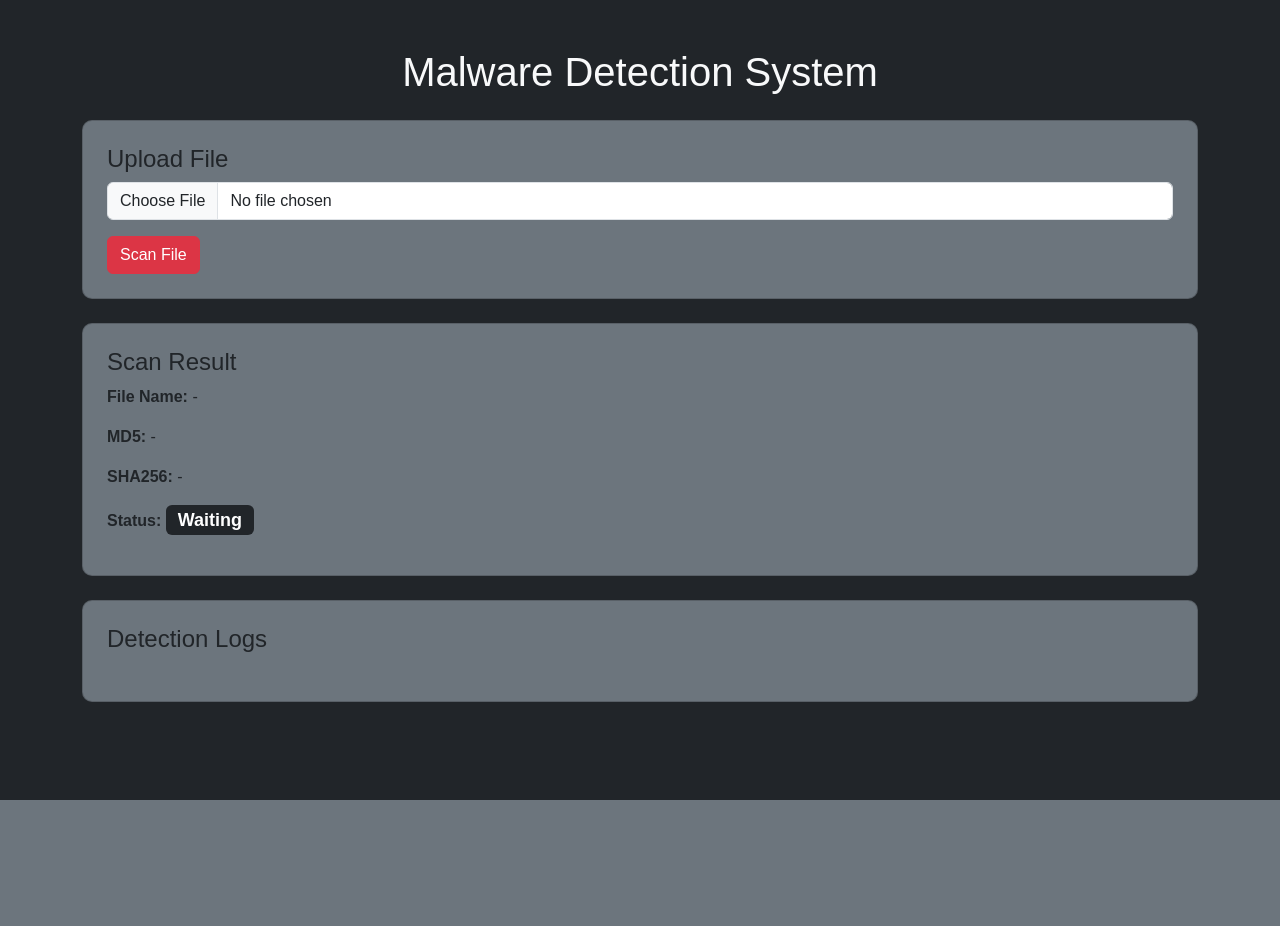
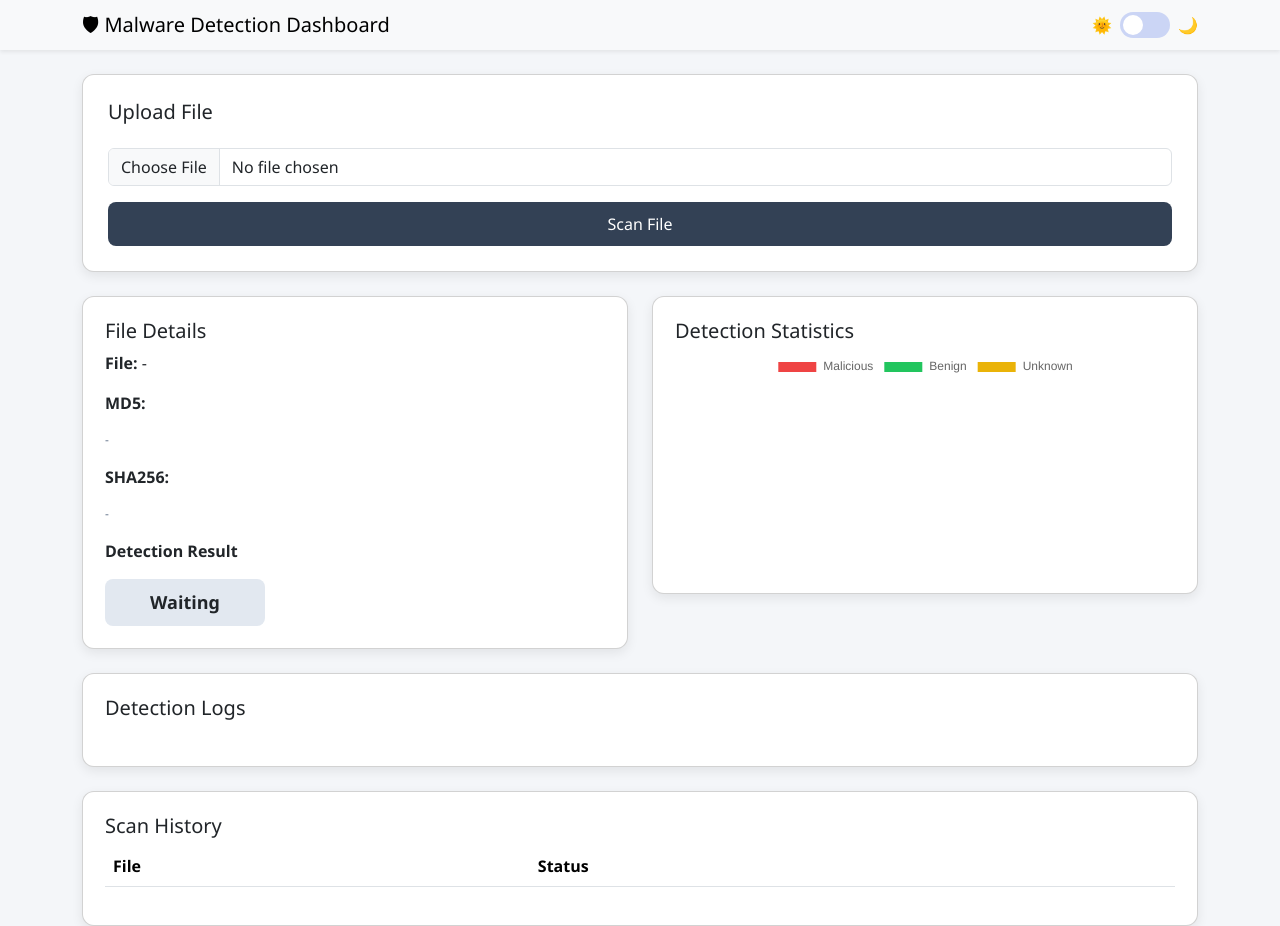
Before and after one commit to Harsh14055/cys_project, a Flask app: page / in a window 1280 px wide. Before the commit the page ends 800 px from the top, so only its background shows below. Run offline with Flask 3, Linux system fonts and the light colour scheme; lists and menus that the app fills with data are empty.

Commit message:
Improve the UI. add Chart, and DArk mode.

```diff
--- a/static/script.js
+++ b/static/script.js
@@ -1,58 +1,128 @@
-document.getElementById("scanBtn").addEventListener("click", function(e){
-e.preventDefault();
-scanFile();
+document.getElementById("scanBtn").addEventListener("click", scanFile);
+
+let malwareCount = 0;
+let benignCount = 0;
+let unknownCount = 0;
+
+let chart;
+
+function createChart(){
+
+const ctx=document.getElementById("statsChart");
+
+chart=new Chart(ctx,{
+type:"doughnut",
+
+data:{
+labels:["Malicious","Benign","Unknown"],
+
+datasets:[{
+data:[0,0,0],
+
+backgroundColor:[
+"#ef4444",
+"#22c55e",
+"#eab308"
+]
+}]
+}
+});
+}
+
+createChart();
+
+function updateChart(){
+
+chart.data.datasets[0].data=[
+malwareCount,
+benignCount,
+unknownCount
+];
+
+chart.update();
+}
+
+
+document.getElementById("themeToggle").addEventListener("change",function(){
+
+document.body.classList.toggle("dark");
+
 });
 
 
 async function scanFile(){
 
-console.log("Scan started");
-
-let fileInput = document.getElementById("fileInput");
-let file = fileInput.files[0];
+let fileInput=document.getElementById("fileInput");
+let file=fileInput.files[0];
 
 if(!file){
-alert("Please upload a file");
+alert("Upload a file");
 return;
 }
 
-let formData = new FormData();
-formData.append("file", file);
+let logs=document.getElementById("logs");
+logs.innerHTML="<li>Uploading file...</li>";
 
-let response = await fetch("/scan-file",{
+let formData=new FormData();
+formData.append("file",file);
+
+let response=await fetch("/scan-file",{
 method:"POST",
 body:formData
 });
 
-let data = await response.json();
+let data=await response.json();
 
-console.log("Result received", data);
+document.getElementById("fileName").innerText=data.file_name;
+document.getElementById("md5").innerText=data.md5;
+document.getElementById("sha256").innerText=data.sha256;
 
-document.getElementById("fileName").innerText = data.file_name;
-document.getElementById("md5").innerText = data.md5;
-document.getElementById("sha256").innerText = data.sha256;
+let statusBox=document.getElementById("statusBox");
 
-let statusElement = document.getElementById("status");
-statusElement.innerText = data.status;
+statusBox.className="status-box";
+statusBox.innerText=data.status;
 
-if(data.status === "Malicious")
-statusElement.className = "badge bg-danger";
+if(data.status==="Malicious"){
+statusBox.classList.add("malicious");
+malwareCount++;
+}
 
-else if(data.status === "Benign")
-statusElement.className = "badge bg-success";
+else if(data.status==="Benign"){
+statusBox.classList.add("benign");
+benignCount++;
+}
 
-else
-statusElement.className = "badge bg-warning";
+else{
+statusBox.classList.add("unknown");
+unknownCount++;
+}
 
-let logs = document.getElementById("logs");
-logs.innerHTML = "";
+updateChart();
+
+logs.innerHTML="";
 
 data.logs.forEach(log=>{
-let li = document.createElement("li");
-li.innerText = log;
+let li=document.createElement("li");
+li.innerText=log;
 logs.appendChild(li);
 });
 
-fileInput.value = "";
+addHistory(data.file_name,data.status);
+
+fileInput.value="";
+}
+
+function addHistory(file,status){
+
+let table=document.getElementById("historyTable");
+
+let row=document.createElement("tr");
+
+row.innerHTML=`
+<td>${file}</td>
+<td>${status}</td>
+`;
+
+table.prepend(row);
 
 }
--- a/static/style.css
+++ b/static/style.css
@@ -1,12 +1,152 @@
 body{
-font-family: Arial;
+background:#f4f6f9;
+font-family:Segoe UI;
+transition:0.4s;
 }
 
-.card{
-border-radius:10px;
+/* Dark Mode */
+
+.dark{
+background:#0f172a;
+color:white;
 }
 
-#status{
+.dashboard-card{
+padding:22px;
+border-radius:12px;
+box-shadow:0 4px 12px rgba(0,0,0,0.08);
+}
+
+.upload-card{
+padding:25px;
+border-radius:12px;
+box-shadow:0 4px 12px rgba(0,0,0,0.08);
+}
+
+.hash{
+font-size:12px;
+word-break:break-all;
+color:#64748b;
+}
+
+/* Elegant button */
+
+.scan-btn{
+background:#334155;
+color:white;
+border:none;
+padding:10px 22px;
+border-radius:8px;
+font-weight:500;
+transition:0.3s;
+}
+
+.scan-btn:hover{
+background:#1e293b;
+transform:scale(1.03);
+}
+
+/* Detection result */
+
+.status-box{
 font-size:18px;
-padding:6px 12px;
+font-weight:600;
+padding:10px;
+border-radius:8px;
+text-align:center;
+background:#e2e8f0;
+width:160px;
 }
+
+.malicious{
+background:#fee2e2;
+color:#b91c1c;
+}
+
+.benign{
+background:#dcfce7;
+color:#15803d;
+}
+
+.unknown{
+background:#fef9c3;
+color:#92400e;
+}
+
+/* Chart smaller */
+
+#statsChart{
+max-height:220px;
+}
+
+/* Dark mode styles */
+
+.dark .dashboard-card{
+background:#1e293b;
+color:white;
+}
+
+.dark .upload-card{
+background:#1e293b;
+}
+
+.dark table{
+color:white;
+}
+
+.dark .status-box{
+background:#334155;
+}
+
+/* Toggle */
+
+.theme-toggle{
+display:flex;
+align-items:center;
+gap:8px;
+}
+
+.switch{
+position:relative;
+display:inline-block;
+width:50px;
+height:26px;
+}
+
+.switch input{
+opacity:0;
+width:0;
+height:0;
+}
+
+.slider{
+position:absolute;
+cursor:pointer;
+top:0;
+left:0;
+right:0;
+bottom:0;
+background:#cbd5f5;
+transition:0.4s;
+border-radius:34px;
+}
+
+.slider:before{
+position:absolute;
+content:"";
+height:20px;
+width:20px;
+left:3px;
+bottom:3px;
+background:white;
+transition:0.4s;
+border-radius:50%;
+}
+
+input:checked + .slider{
+background:#334155;
+}
+
+input:checked + .slider:before{
+transform:translateX(24px);
+}
--- a/templates/index.html
+++ b/templates/index.html
@@ -1,71 +1,134 @@
 <!DOCTYPE html>
-<html>
+<html lang="en">
 
 <head>
-<title>Malware Detection System</title>
+<meta charset="UTF-8">
+<title>Malware Detection Dashboard</title>
 
-<link rel="stylesheet"
-href="https://cdn.jsdelivr.net/npm/bootstrap@5.3.2/dist/css/bootstrap.min.css">
+<link href="https://cdn.jsdelivr.net/npm/bootstrap@5.3.2/dist/css/bootstrap.min.css" rel="stylesheet">
+<script src="https://cdn.jsdelivr.net/npm/chart.js"></script>
 
 <link rel="stylesheet" href="{{ url_for('static', filename='style.css') }}">
 
 </head>
 
-<body class="bg-dark text-light">
+<body id="body">
 
-<div class="container mt-5">
+<nav class="navbar navbar-light bg-light shadow-sm">
 
-<h1 class="text-center mb-4">
-Malware Detection System
-</h1>
+<div class="container d-flex justify-content-between">
 
+<h4 class="navbar-brand mb-0">
+🛡 Malware Detection Dashboard
+</h4>
+
+<div class="theme-toggle">
+
+<span>🌞</span>
+
+<label class="switch">
+<input type="checkbox" id="themeToggle">
+<span class="slider"></span>
+</label>
+
+<span>🌙</span>
+
+</div>
+
+</div>
+
+</nav>
+
+<div class="container mt-4">
 
 <!-- Upload Panel -->
 
-<div class="card bg-secondary p-4">
+<div class="card upload-card">
 
-<h4>Upload File</h4>
+<h5>Upload File</h5>
 
-<!-- FORM added -->
-<form id="uploadForm">
+<input type="file" id="fileInput" class="form-control mt-3">
 
-<input type="file" id="fileInput" class="form-control mb-3" required>
-
-<button type="button" class="btn btn-danger" id="scanBtn">
+<button class="scan-btn mt-3" id="scanBtn">
 Scan File
 </button>
-
-</form>
 
 </div>
 
 
-<!-- Scan Result -->
+<!-- Main Dashboard -->
 
-<div class="card bg-secondary mt-4 p-4">
+<div class="row mt-4">
 
-<h4>Scan Result</h4>
+<div class="col-md-6">
 
-<p><b>File Name:</b> <span id="fileName">-</span></p>
+<div class="card dashboard-card">
 
-<p><b>MD5:</b> <span id="md5">-</span></p>
+<h5>File Details</h5>
 
-<p><b>SHA256:</b> <span id="sha256">-</span></p>
+<p><b>File:</b> <span id="fileName">-</span></p>
 
-<p><b>Status:</b>
-<span id="status" class="badge bg-dark">Waiting</span>
-</p>
+<p><b>MD5:</b></p>
+<p class="hash" id="md5">-</p>
+
+<p><b>SHA256:</b></p>
+<p class="hash" id="sha256">-</p>
+
+<p><b>Detection Result</b></p>
+
+<div id="statusBox" class="status-box">
+Waiting
+</div>
+
+</div>
+
+</div>
+
+
+<div class="col-md-6">
+
+<div class="card dashboard-card">
+
+<h5>Detection Statistics</h5>
+
+<canvas id="statsChart"></canvas>
+
+</div>
+
+</div>
 
 </div>
 
 
 <!-- Logs -->
 
-<div class="card bg-secondary mt-4 p-4">
+<div class="card dashboard-card mt-4">
 
-<h4>Detection Logs</h4>
+<h5>Detection Logs</h5>
 
 <ul id="logs"></ul>
+
+</div>
+
+
+<!-- History -->
+
+<div class="card dashboard-card mt-4">
+
+<h5>Scan History</h5>
+
+<table class="table">
+
+<thead>
+<tr>
+<th>File</th>
+<th>Status</th>
+</tr>
+</thead>
+
+<tbody id="historyTable"></tbody>
+
+</table>
 
 </div>
 
@@ -74,5 +137,4 @@ Scan File
 <script src="{{ url_for('static', filename='script.js') }}"></script>
 
 </body>
-
 </html>
```
